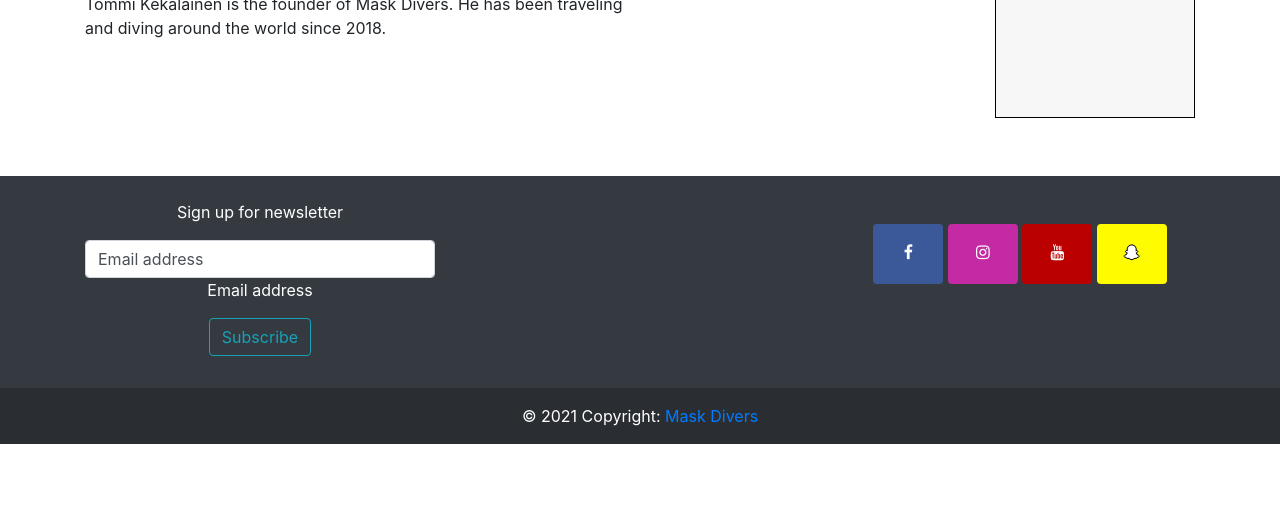
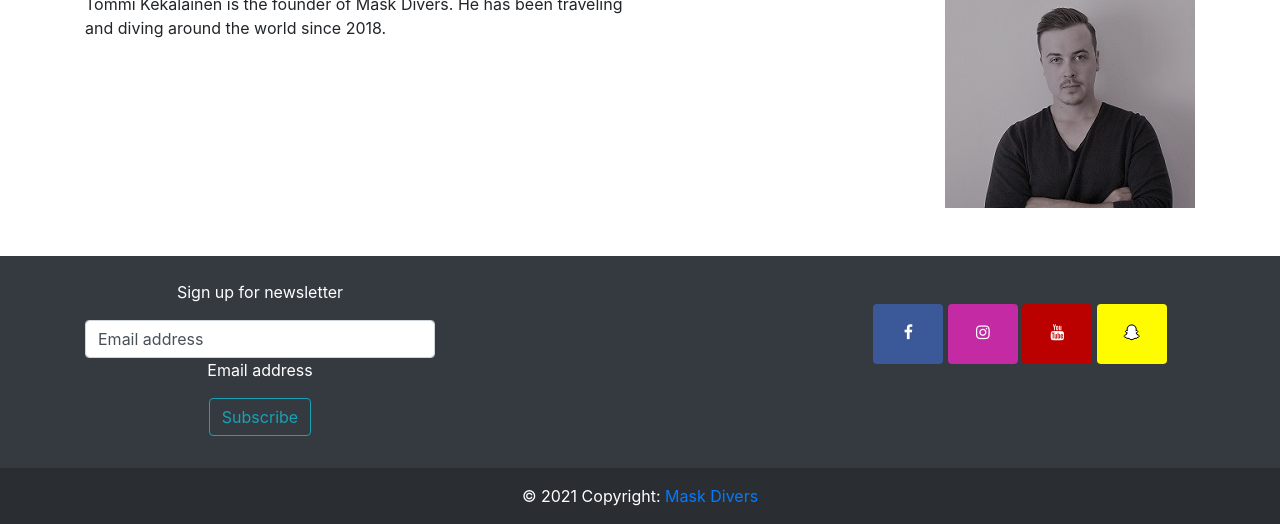
Before and after one commit to tommikekalainen/tommikekalainen.github.io, a plain HTML site: page fourth.html in a window 1280 px wide. Shown: the part 654-1178 px from the top of the page. Before the commit the page ends 1098 px from the top, so only its background shows below. Drawn offline with nearby package versions, Linux system fonts and the light colour scheme.

Commit message:
Add files via upload

```diff
--- a/fourth.html
+++ b/fourth.html
@@ -76,7 +76,7 @@
 					<p>Tommi Kekäläinen is the founder of Mask Divers. He has been traveling and diving around the world since 2018.</p>
 			</div>
 			<div class="col">
-					<p><span class="placeholder-img large right"></span></p>
+					<p><img  class="img-large right" src="tommi_kekalainen_250x250.jpg"></p>
 			</div>
 		</div>
 	</div>
```
